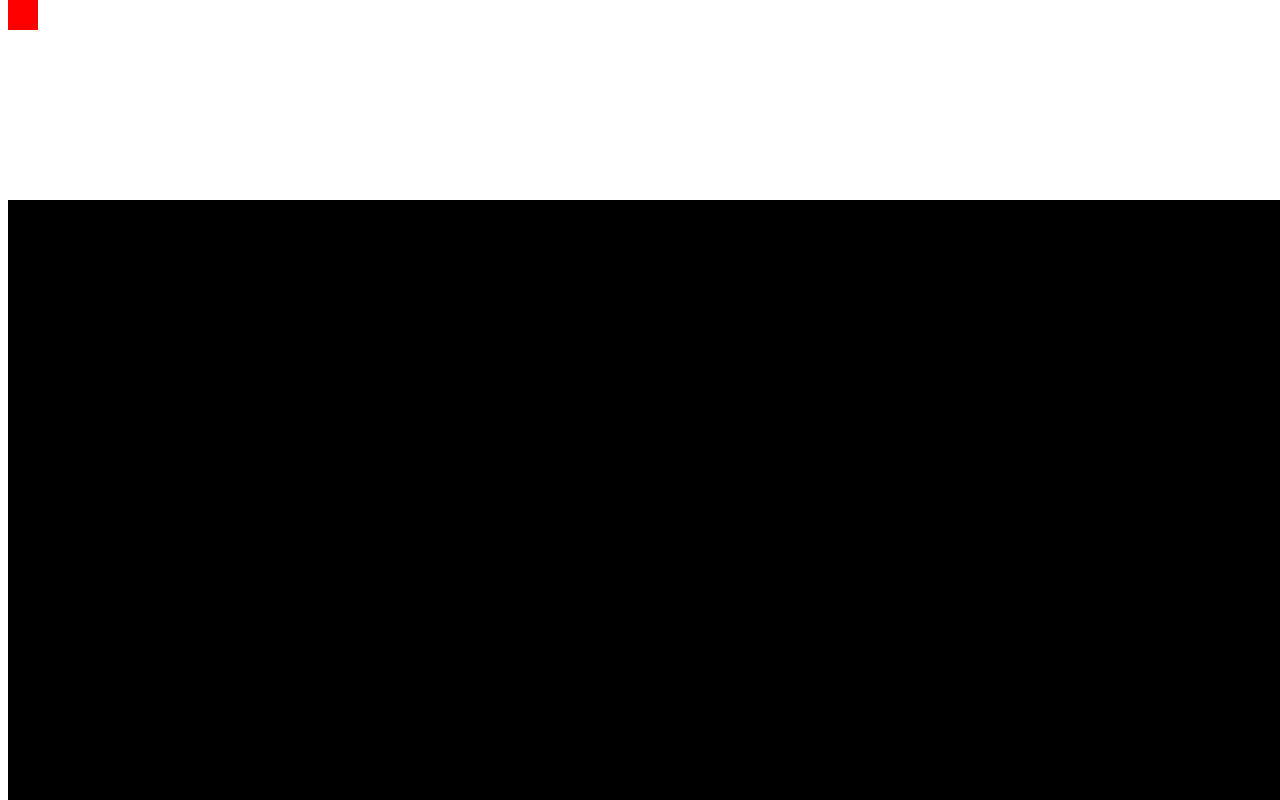
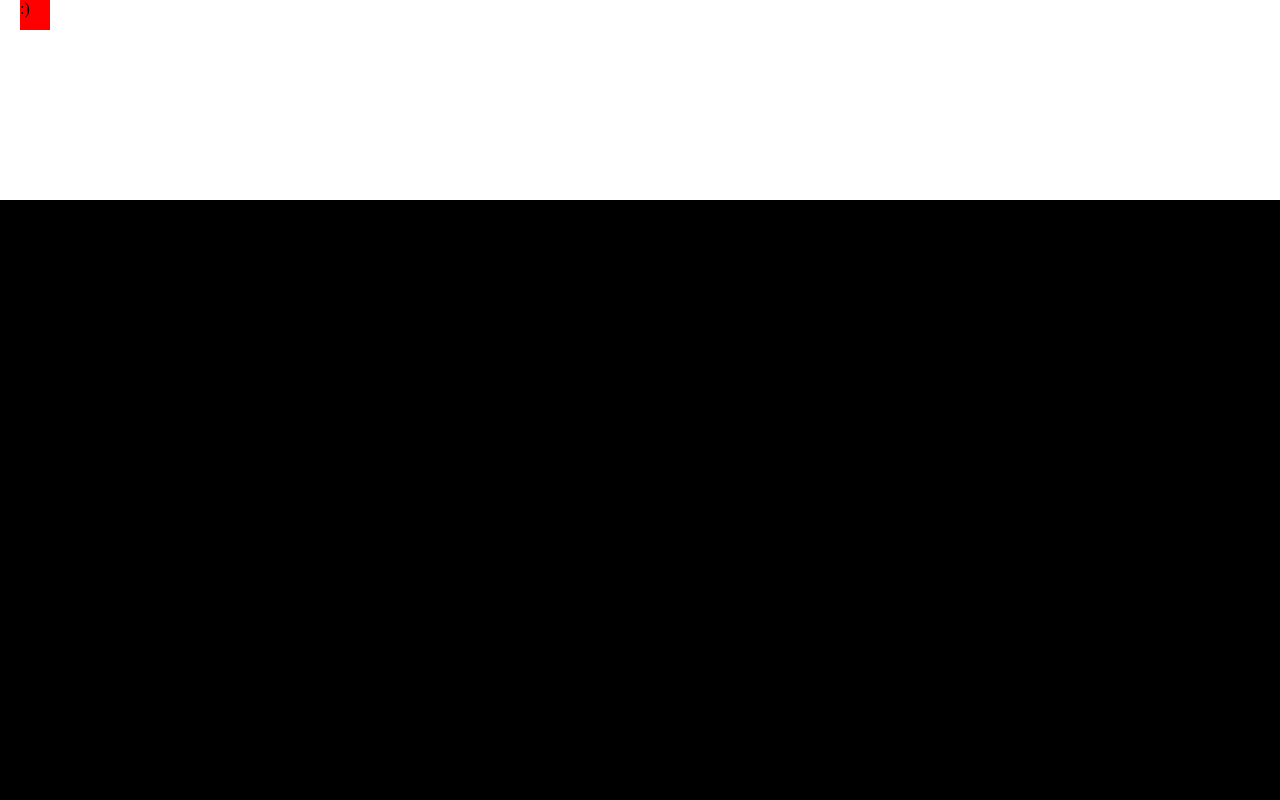
Before and after one commit to fun-abelgique/fun-abelgique.github.io, a plain HTML site: page upsidedowngame/index.html in a window 1280 px wide. Drawn offline with Linux system fonts and the light colour scheme.

Commit message:
small changes

```diff
--- a/upsidedowngame/index.html
+++ b/upsidedowngame/index.html
@@ -13,6 +13,7 @@
             width: 100%;
             height: calc(100% - 200px);
             background-color: black;
+            left: 0px;
         }
         #player {
             position: absolute;
@@ -20,6 +21,7 @@
             width: 30px;
             height: 30px;
             background-color: red;
+            left: 20px;
         }
         .topspike {
             position: absolute;
@@ -39,7 +41,7 @@
 </head>
 <body>
     <div id="floor"></div>
-    <div id="player"></div>
+    <div id="player">:)</div>
     <script>
 
     </script>
```
